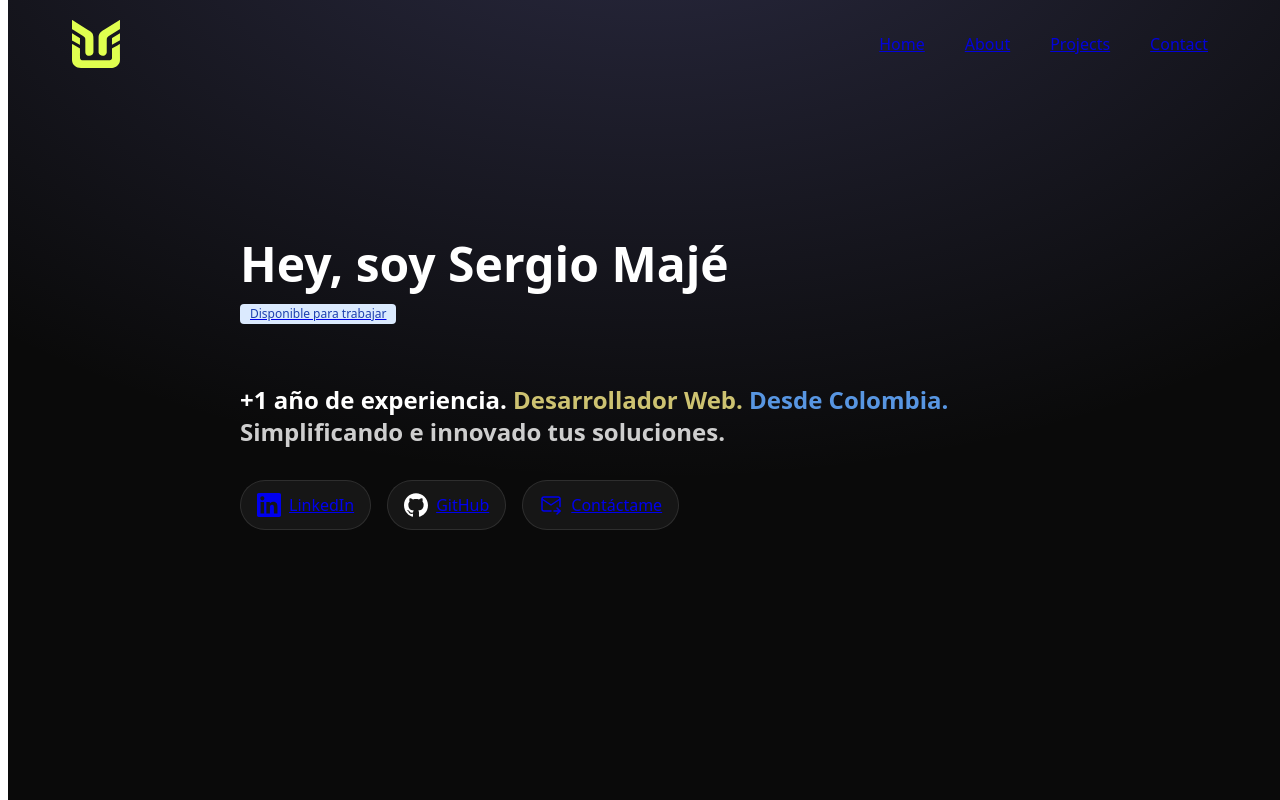
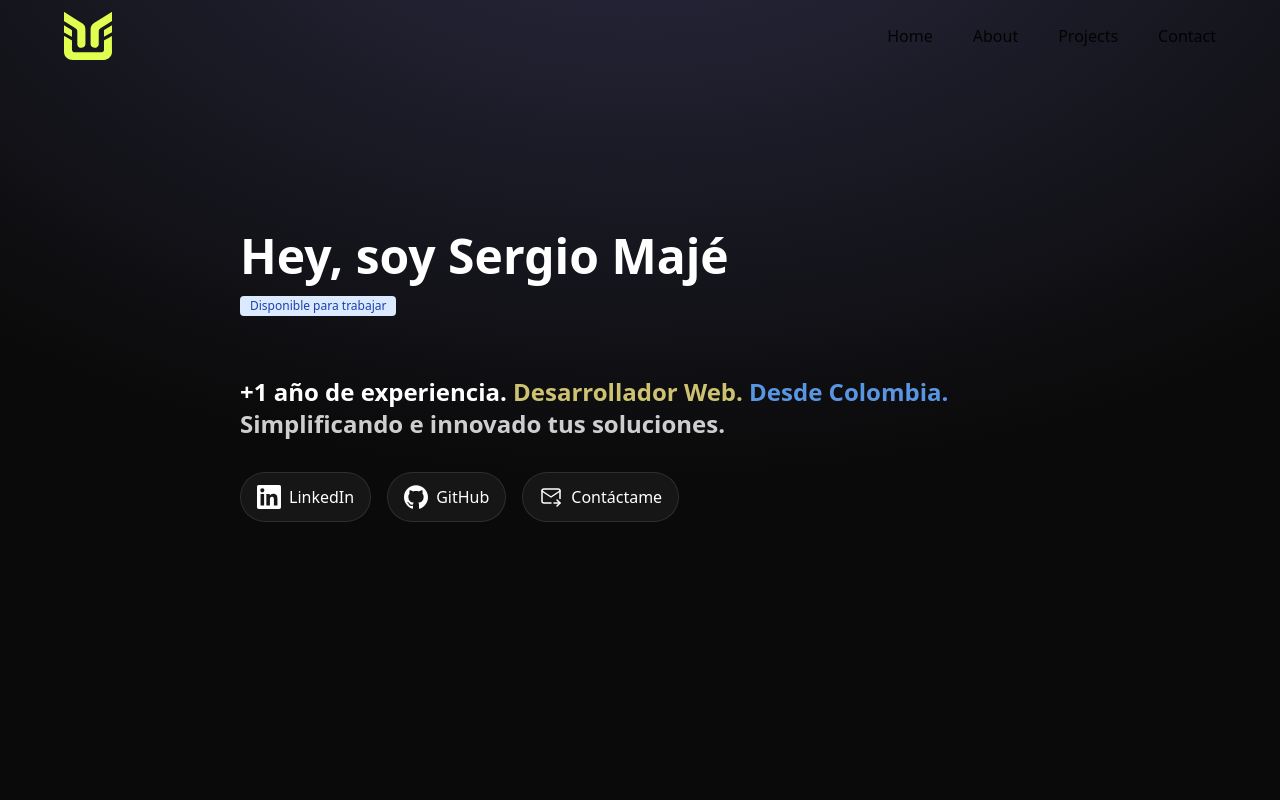
Before and after one commit to smaje99/portfolio, an Astro site: page / in a window 1280 px wide. Built offline with nearby package versions, Linux system fonts and the light colour scheme; Astro itself is replaced by a stand-in of ours.

Commit message:
💄 Add normalize styles

```diff
--- a/src/layouts/Layout.astro
+++ b/src/layouts/Layout.astro
@@ -1,5 +1,6 @@
 ---
 import "@fontsource-variable/onest";
+import "normalize.css";
 
 import Header from "../components/Header.astro";
 
@@ -44,6 +45,11 @@ const { title, description } = Astro.props;
     flex-direction: column;
   }
 
+  a {
+    text-decoration: none;
+    color: inherit;
+  }
+
   .layout-background {
     position: absolute;
     top: 0;
```
